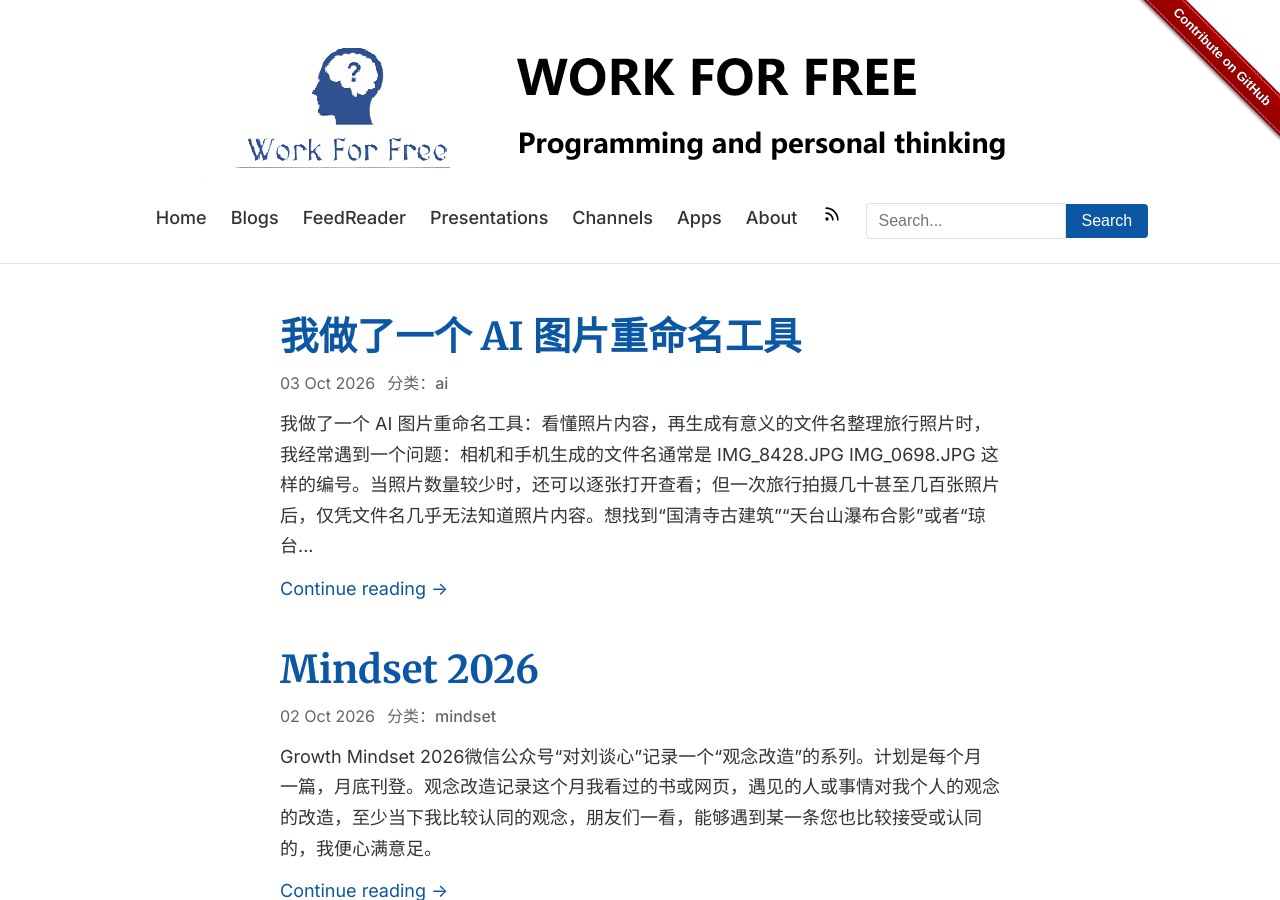
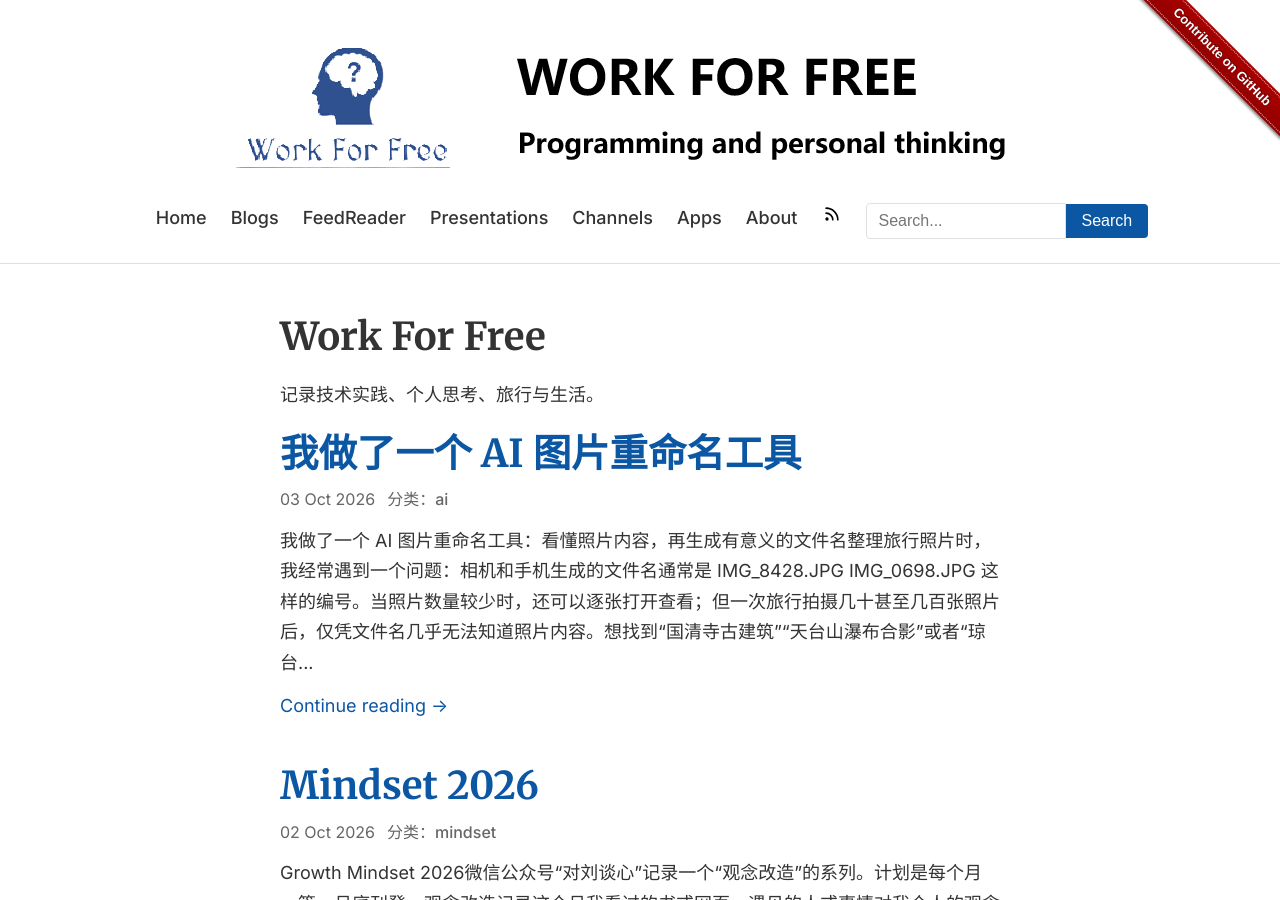
Before and after one commit to liuning0820/liuning0820.github.io, a Jekyll site: the page built from index.html, in a window 1280 px wide and 900 px high. Built offline with Jekyll 4.4.1, drawn with Linux system fonts in a browser that asks for light colours.

Commit message:
为首页增加唯一的 h1 和一句站点定位文

```diff
--- a/index.html
+++ b/index.html
@@ -4,6 +4,11 @@ title: Work For Free
 ---
 
 <div class="gh-feed">
+  <header class="gh-home-header">
+    <h1 class="gh-post-title">Work For Free</h1>
+    <p>记录技术实践、个人思考、旅行与生活。</p>
+  </header>
+
   <!-- Show the most recent posts. Uses site.posts directly so the home
        page never depends on a pagination plugin that can leave the
        paginator object nil. -->
```
